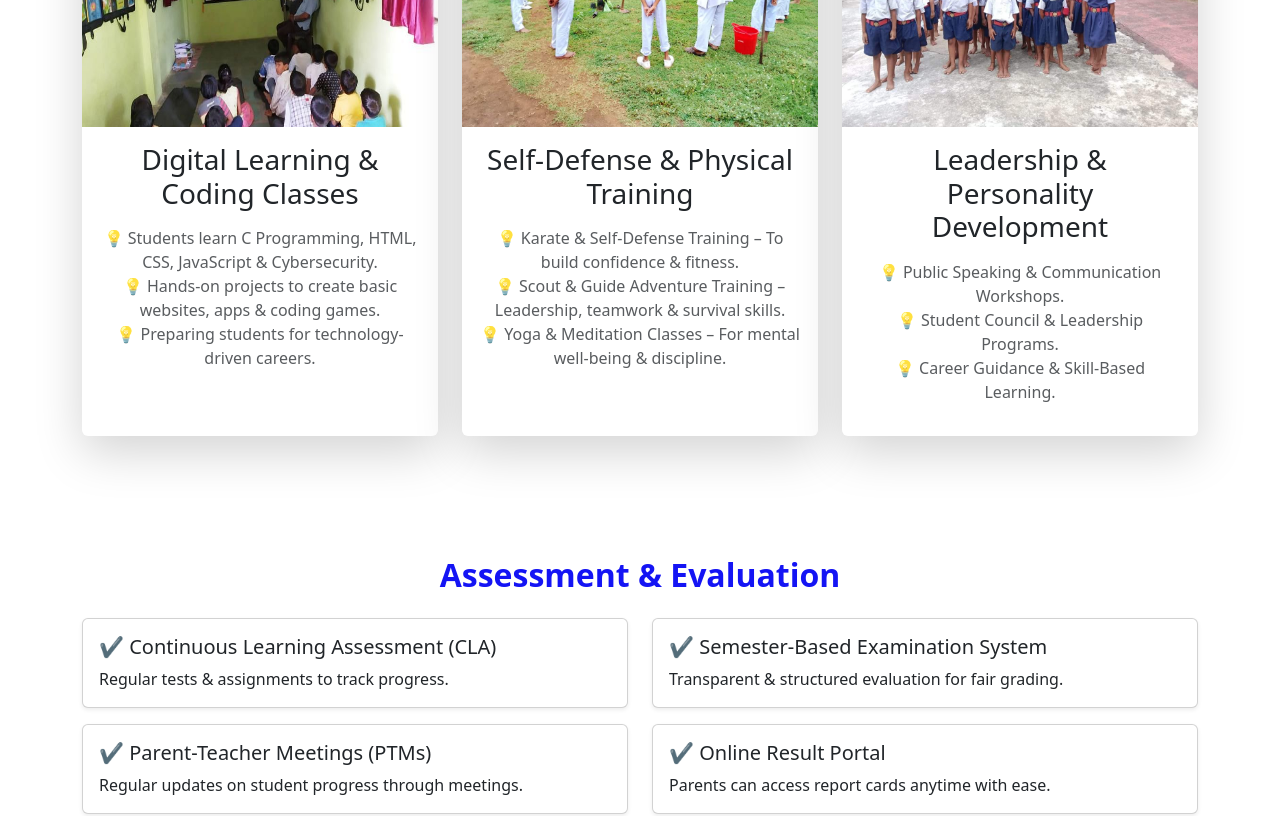
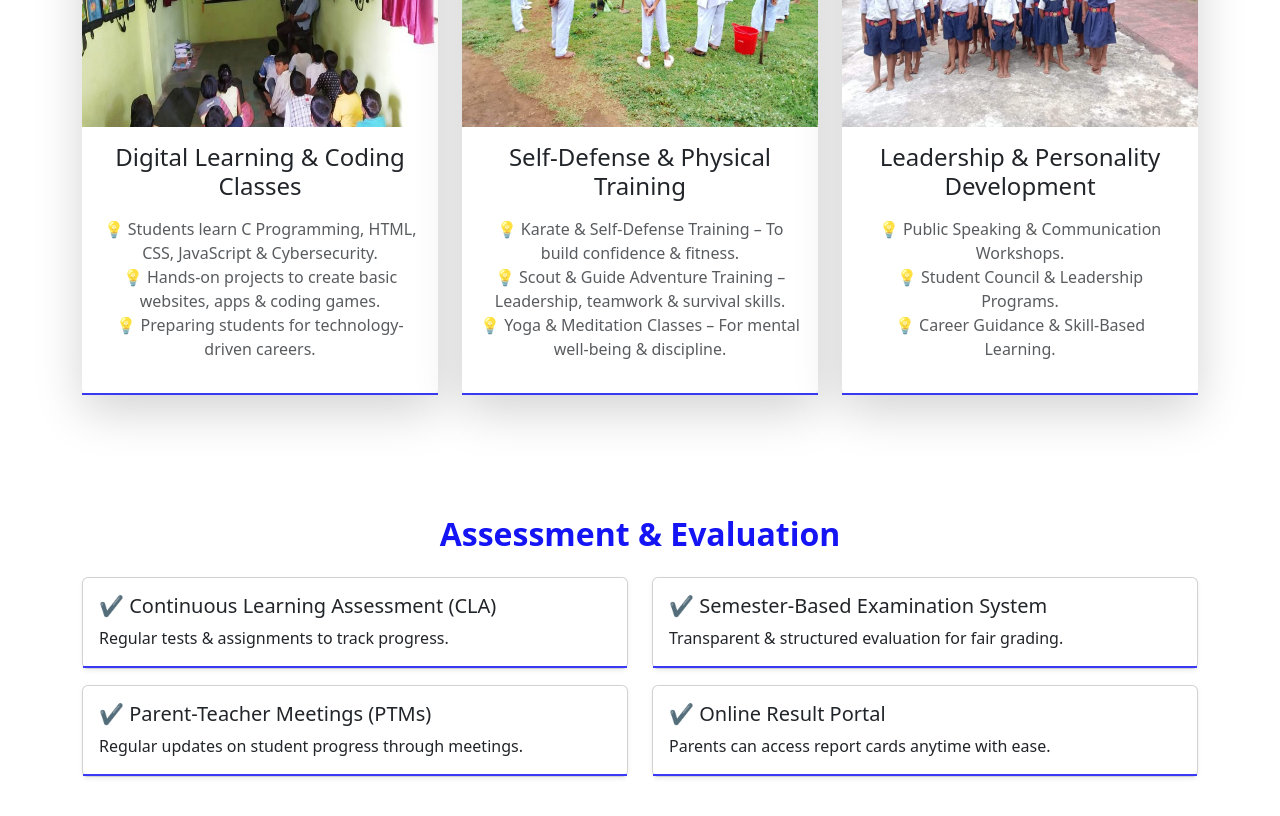
Before and after one commit to Arshad-Shamim/Sisu-Vidya-Mandir-School, a React (Vite) app in the folder client/: page /academics in a window 1280 px wide. Shown: the part 1860-2676 px from the top of the page. Built offline with nearby package versions, Linux system fonts and the light colour scheme.

Commit message:
Academics completed

```diff
--- a/client/src/App.css
+++ b/client/src/App.css
@@ -6,8 +6,8 @@
     color:  black;
 }
 
-.border-bottom{
-    border-bottom: rgb(57, 57, 243);
+.borderBottom{
+    border-bottom:2px solid rgb(57, 57, 243);
 }
 
 .heading{
--- a/client/src/pages/Academics.jsx
+++ b/client/src/pages/Academics.jsx
@@ -130,8 +130,8 @@ export default function Academics() {
             <div key={index} className="col-md-4 mb-4">
                 <div className="card h-100 shadow-lg border-0">
                 <img src={program.image} alt={program.title} className="card-img-top img-fluid"  style={{width:"100%",height:"35vh"}}/>
-                <div className="card-body text-center">
-                    <h3 className="card-title">{program.title}</h3>
+                <div className="card-body text-center borderBottom">
+                    <h4 className="card-title">{program.title}</h4>
                     <ul className="list-unstyled mt-3">
                     {program.points.map((point, idx) => (
                         <li key={idx} className="text-muted">💡 {point}</li>
@@ -150,7 +150,7 @@ export default function Academics() {
       <div className="row">
         <div className="col-md-6 mb-3">
           <div className="card h-100 shadow-sm">
-            <div className="card-body">
+            <div className="card-body borderBottom">
               <h5 className="card-title">✔ Continuous Learning Assessment (CLA)</h5>
               <p className="card-text">Regular tests & assignments to track progress.</p>
             </div>
@@ -158,7 +158,7 @@ export default function Academics() {
         </div>
         <div className="col-md-6 mb-3">
           <div className="card h-100 shadow-sm">
-            <div className="card-body">
+            <div className="card-body borderBottom">
               <h5 className="card-title">✔ Semester-Based Examination System</h5>
               <p className="card-text">Transparent & structured evaluation for fair grading.</p>
             </div>
@@ -166,7 +166,7 @@ export default function Academics() {
         </div>
         <div className="col-md-6 mb-3">
           <div className="card h-100 shadow-sm">
-            <div className="card-body">
+            <div className="card-body borderBottom">
               <h5 className="card-title">✔ Parent-Teacher Meetings (PTMs)</h5>
               <p className="card-text">Regular updates on student progress through meetings.</p>
             </div>
@@ -174,7 +174,7 @@ export default function Academics() {
         </div>
         <div className="col-md-6 mb-3">
           <div className="card h-100 shadow-sm">
-            <div className="card-body">
+            <div className="card-body borderBottom">
               <h5 className="card-title">✔ Online Result Portal</h5>
               <p className="card-text">Parents can access report cards anytime with ease.</p>
             </div>
```
